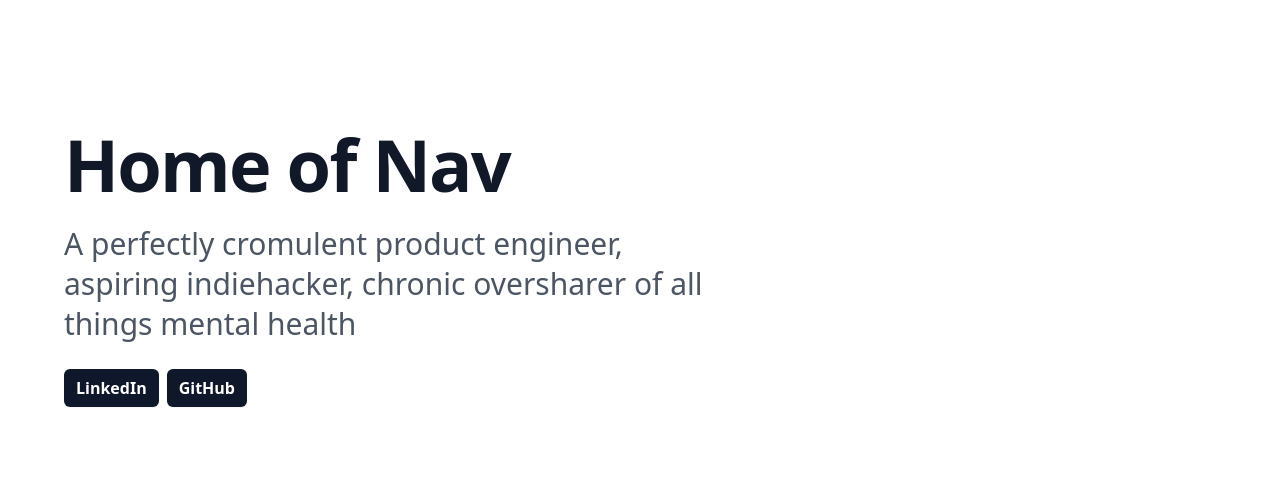
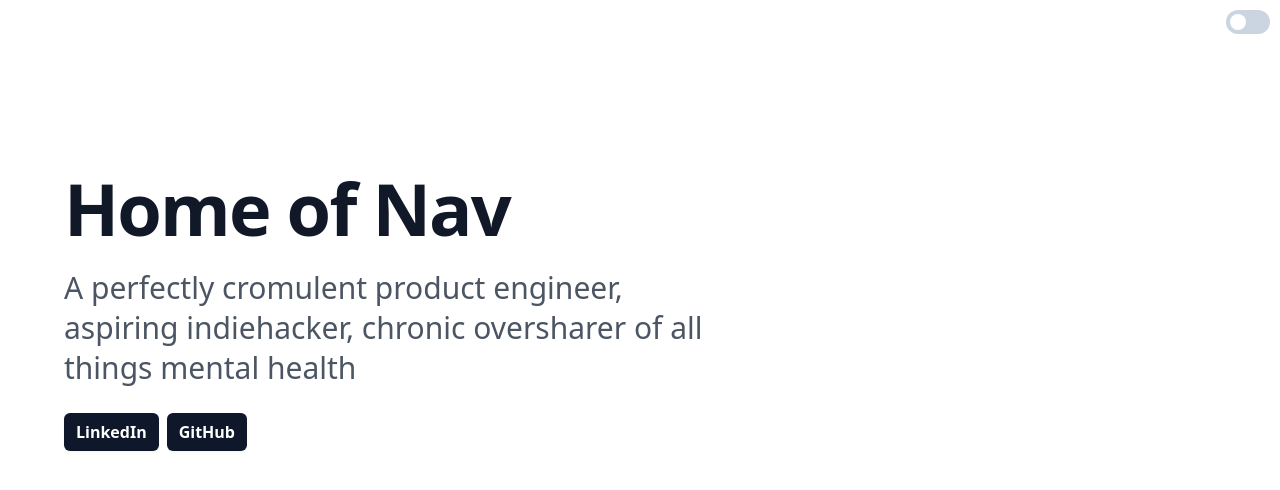
Before and after one commit to sirmews/perfectlycromulent.dev, a Next.js app: page / in a window 1280 px wide. Shown: the top 490 px of the page. Built offline with nearby package versions, Linux system fonts and the light colour scheme.

Commit message:
light/dark toggle

```diff
--- /dev/null
+++ b/app/components/client/PageControls.tsx
@@ -0,0 +1,9 @@
+'use client'
+import type { ReactNode, FunctionComponent } from 'react'
+import { ThemeToggle } from './'
+
+export const PageControls: FunctionComponent = () => (
+  <div className='flex justify-end px-2.5 py-2.5'>
+    <ThemeToggle />
+  </div>
+)
--- /dev/null
+++ b/app/components/client/ThemeToggle.tsx
@@ -0,0 +1,37 @@
+'use client'
+import { useState, useEffect } from 'react'
+import { Switch } from '@headlessui/react'
+import { applyTheme, getInitialTheme } from '../../utils/theme'
+
+export const ThemeToggle = () => {
+  const [enabled, setEnabled] = useState<boolean>(false)
+
+  const toggleTheme = () => {
+    const newEnabled = !enabled
+    const newTheme = newEnabled ? 'dark' : 'light'
+    setEnabled(newEnabled)
+    applyTheme(newTheme)
+  }
+
+  useEffect(() => {
+    const isEnabled = getInitialTheme() == 'dark' ? true : false
+    setEnabled(isEnabled)
+  }, [enabled])
+
+  return (
+    <Switch
+      checked={enabled}
+      onChange={toggleTheme}
+      className={`${
+        enabled ? 'bg-slate-900' : 'bg-slate-300'
+      } relative inline-flex h-6 w-11 items-center rounded-full`}
+    >
+      <span className='sr-only'>Switch Light/Dark mode</span>
+      <span
+        className={`${
+          enabled ? 'translate-x-6' : 'translate-x-1'
+        } inline-block h-4 w-4 transform rounded-full bg-white transition`}
+      />
+    </Switch>
+  )
+}
--- /dev/null
+++ b/app/components/client/index.ts
@@ -0,0 +1,3 @@
+'use client'
+export * from './PageControls'
+export * from './ThemeToggle'
--- a/app/layout.tsx
+++ b/app/layout.tsx
@@ -1,21 +1,25 @@
-import "./globals.css";
+import './globals.css'
+import { PageControls } from './components/client'
 
 export const metadata = {
-  title: "Nav is Perfectly Cromulent",
+  title: 'Nav is Perfectly Cromulent',
   description:
-    "A homepage for all things Nav, a perfectly cromulent product engineer.",
-};
+    'A homepage for all things Nav, a perfectly cromulent product engineer.',
+}
 
 export default function RootLayout({
   children,
 }: {
-  children: React.ReactNode;
+  children: React.ReactNode
 }) {
   return (
-    <html lang="en">
+    <html lang='en'>
       <body>
-        <div className="mx-auto max-w-7xl px-4 sm:px-6 lg:px-8">{children}</div>
+        <>
+          <PageControls />
+        </>
+        <div className='mx-auto max-w-7xl px-4 sm:px-6 lg:px-8'>{children}</div>
       </body>
     </html>
-  );
+  )
 }
--- /dev/null
+++ b/app/utils/theme.ts
@@ -0,0 +1,36 @@
+export type Theme = 'light' | 'dark'
+
+/**
+ * Check if window is defined
+ */
+export const windowExists = (): boolean => typeof window !== 'undefined'
+
+/**
+ * Get the initial theme based on user preference
+ */
+export const getInitialTheme = (): Theme => {
+  if (windowExists() && window.localStorage) {
+    const storedPrefs = window.localStorage.getItem('color-theme')
+    if (typeof storedPrefs === 'string') {
+      return storedPrefs as Theme
+    }
+    const userMedia = window.matchMedia('(prefers-color-scheme: dark)')
+    if (userMedia.matches) {
+      return 'dark'
+    }
+  }
+
+  return 'light'
+}
+
+/**
+ * Apply the theme to the root element
+ */
+export const applyTheme = (theme: Theme) => {
+  if (windowExists() && window.localStorage) {
+    const root = window.document.documentElement
+    root.classList.remove('light', 'dark')
+    root.classList.add(theme)
+    window.localStorage.setItem('color-theme', theme)
+  }
+}
--- a/tailwind.config.js
+++ b/tailwind.config.js
@@ -1,12 +1,13 @@
 /** @type {import('tailwindcss').Config} */
 module.exports = {
+  darkMode: 'class',
   content: [
-    "./app/**/*.{js,ts,jsx,tsx}",
-    "./pages/**/*.{js,ts,jsx,tsx}",
-    "./components/**/*.{js,ts,jsx,tsx}",
+    './app/**/*.{js,ts,jsx,tsx}',
+    './pages/**/*.{js,ts,jsx,tsx}',
+    './components/**/*.{js,ts,jsx,tsx}',
   ],
   theme: {
     extend: {},
   },
   plugins: [],
-};
+}
```
